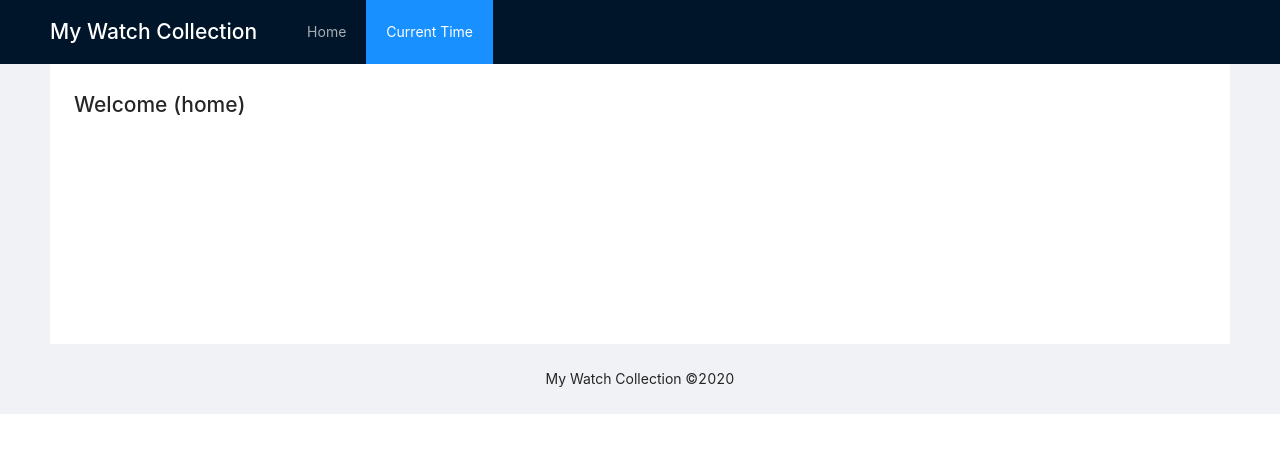
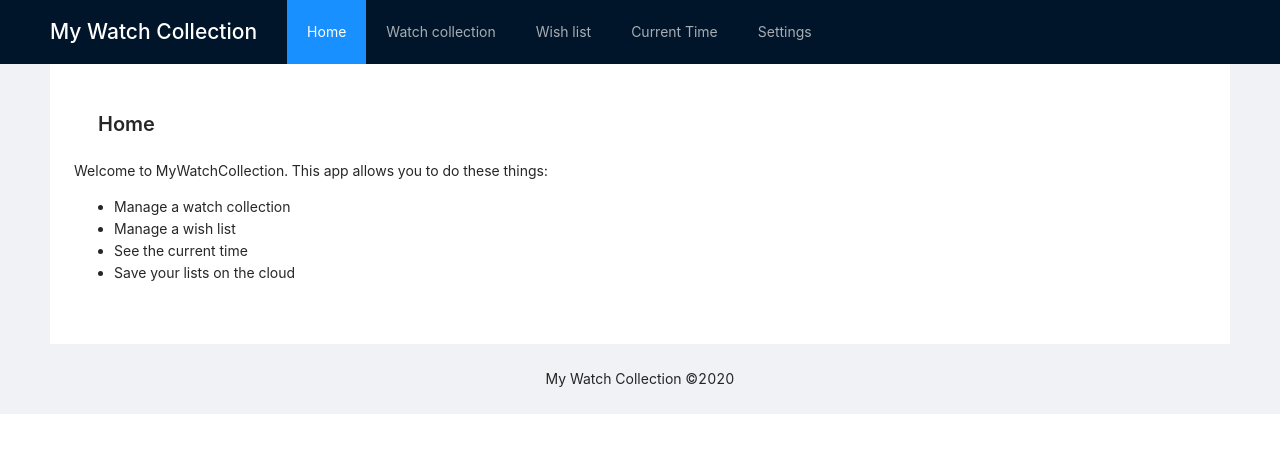
Before and after one commit to davidalvarezr/react-training-watch-collection, a React (Vite) app: page / in a window 1280 px wide. Shown: the top 452 px of the page. Built offline with nearby package versions, Linux system fonts and the light colour scheme.

Commit message:
[WIP] Watch collection page > form to add watches

```diff
--- a/src/App.tsx
+++ b/src/App.tsx
@@ -11,10 +11,11 @@ import './index.css'
 
 import HomePage from "~/src/pages/HomePage";
 import CurrentTimePage from "~/src/pages/CurrentTimePage";
+import WatchCollectionPage from "~/src/pages/WatchCollectionPage";
 
 const {Header, Content, Footer} = Layout;
 
-export default function () {
+function App() {
     return (
         <Router>
 
@@ -23,30 +24,48 @@ export default function () {
                     <div className="logo">
                         <h1>My Watch Collection</h1>
                     </div>
-                    <Menu theme="dark" mode="horizontal" defaultSelectedKeys={['2']}>
+                    <Menu theme="dark" mode="horizontal" defaultSelectedKeys={['1']}>
                         <Menu.Item key="1">
                             <Link to="/">
                                 Home
                             </Link>
                         </Menu.Item>
                         <Menu.Item key="2">
+                            <Link to="/watch-collection">
+                                Watch collection
+                            </Link>
+                        </Menu.Item>
+                        <Menu.Item key="3">
+                            <Link to="/wish-list">
+                                Wish list
+                            </Link>
+                        </Menu.Item>
+                        <Menu.Item key="4">
                             <Link to="/current-time">
                                 Current Time
+                            </Link>
+                        </Menu.Item>
+                        <Menu.Item key="5">
+                            <Link to="/settings">
+                                Settings
                             </Link>
                         </Menu.Item>
                     </Menu>
                 </Header>
                 <Content style={{padding: '0 50px'}}>
-                    {/*<Breadcrumb style={{margin: '16px 0'}}>*/}
-                    {/*    <Breadcrumb.Item>Home</Breadcrumb.Item>*/}
-                    {/*    <Breadcrumb.Item>List</Breadcrumb.Item>*/}
-                    {/*    <Breadcrumb.Item>App</Breadcrumb.Item>*/}
-                    {/*</Breadcrumb>*/}
                     <div className="site-layout-content">
 
                         {/* A <Switch> looks through its children <Route>s and
             renders the first one that matches the current URL. */}
                         <Switch>
+                            <Route exact path="/">
+                                <HomePage/>
+                            </Route>
+
+                            <Route path="/watch-collection">
+                                <WatchCollectionPage/>
+                            </Route>
+
                             <Route path="/current-time">
                                 <CurrentTimePage/>
                             </Route>
@@ -56,8 +75,9 @@ export default function () {
                             </Route>
 
                             <Route path="/">
-                                <HomePage/>
+                                404 not found
                             </Route>
+
                         </Switch>
 
                     </div>
@@ -69,3 +89,5 @@ export default function () {
         </Router>
     )
 }
+
+export default App
--- a/src/components/CurrentTime.tsx
+++ b/src/components/CurrentTime.tsx
@@ -13,17 +13,44 @@ function CurrentTime() {
         }
     })
 
-
-
     return (
         <span>{time}</span>
     )
 }
 
+/**
+ * Return the current time
+ */
 function buildTime(): string {
-    const date: Date = new Date()
-    return `${date.getHours()}:${date.getMinutes()}:${date.getSeconds()}`
+    let date: Date = new Date()
+    return `${getHours(date)}:${getMinutes(date)}:${getSeconds(date)}`
 }
 
+function getHours(date: Date): string {
+    return addLeadingZero(date.getHours())
+}
+
+function getMinutes(date: Date): string {
+    return addLeadingZero(date.getMinutes())
+}
+
+function getSeconds(date: Date): string {
+    return addLeadingZero(date.getSeconds())
+}
+
+/**
+ * Transform hours, minutes or seconds that have less than 2 digits to having 2 digits by appending
+ * zeros(s) at the beginning
+ * @param n the number representing either the hours, the minutes or the seonds
+ */
+function addLeadingZero(n: number): string {
+    let str = n.toString()
+    if (str.length < 2) {
+        do {
+            str = `0${n}`
+        } while (str.length < 2)
+    }
+    return str
+}
 
 export default CurrentTime
--- /dev/null
+++ b/src/components/WatchCollectionForm/WatchCollectionForm.tsx
@@ -0,0 +1,72 @@
+import { Form, Input, Button } from 'antd'
+import React from "react"
+import rules from "~/src/components/WatchCollectionForm/rules"
+
+const layout = {
+    labelCol: { span: 8 },
+    wrapperCol: { span: 8 },
+};
+const tailLayout = {
+    wrapperCol: { offset: 8, span: 8 },
+};
+
+function WatchCollectionForm(props: PropsType) {
+    const {mode} = props
+
+    function onFinish(values: any) {
+        console.log('Success:', values)
+    }
+
+    function onFinishFailed(errorInfo: any) {
+        console.log('Failed:', errorInfo)
+    }
+
+    return (
+        <Form
+            {...layout}
+            name="basic"
+            onFinish={onFinish}
+            onFinishFailed={onFinishFailed}
+        >
+
+            <Form.Item
+                label="Brand"
+                name="brand"
+                rules={rules.brand}
+            >
+                <Input />
+            </Form.Item>
+
+            <Form.Item
+                label="Model"
+                name="model"
+                rules={rules.model}
+            >
+                <Input />
+            </Form.Item>
+
+            <Form.Item
+            label="Description"
+            name="description"
+            >
+                <Input.TextArea rows={4} />
+            </Form.Item>
+
+            <Form.Item {...tailLayout}>
+                <Button type="primary" htmlType="submit">
+                    Submit
+                </Button>
+            </Form.Item>
+
+        </Form>
+    )
+
+}
+
+
+interface PropsType {
+    mode: 'add' | 'edit'
+}
+
+
+export default WatchCollectionForm
--- /dev/null
+++ b/src/components/WatchCollectionForm/rules.ts
@@ -0,0 +1,11 @@
+const watchCollectionFormRules = {
+    brand: [
+        {required: true, message: 'Please enter the brand of the watch !'}
+    ],
+    model: [
+        {required: true, message: 'Please enter the model of the watch !'}
+    ],
+
+}
+
+export default watchCollectionFormRules
--- /dev/null
+++ b/src/pages/AddWatchPage.tsx
@@ -0,0 +1,11 @@
+import WatchCollectionForm from "~/src/components/WatchCollectionForm/WatchCollectionForm";
+import React from "react";
+
+function AddWatchPage() {
+
+    return (
+        <WatchCollectionForm mode={"add"}/>
+    )
+}
+
+export default AddWatchPage
--- a/src/pages/CurrentTimePage.tsx
+++ b/src/pages/CurrentTimePage.tsx
@@ -1,6 +1,21 @@
 import React from 'react'
 import CurrentTime from "~/src/components/CurrentTime";
+import {PageHeader} from "antd";
 
-export default function(props: any) {
-    return (<span>Current time: <CurrentTime /></span>)
+function CurrentTimePage() {
+    return (
+        <div>
+            <PageHeader
+                className="site-page-header"
+                onBack={() => null}
+                title="Current time"
+                subTitle="(in Switzerland)"
+                backIcon={false}
+            />
+            <p>The current time in Switzerland is <CurrentTime /></p>
+        </div>
+
+    )
 }
+
+export default CurrentTimePage
--- a/src/pages/HomePage.tsx
+++ b/src/pages/HomePage.tsx
@@ -1,7 +1,26 @@
 import React from 'react'
+import {PageHeader} from "antd";
 
-export default function(props: any) {
+function HomePage() {
     return (
-        <h1>Welcome (home)</h1>
+        <div>
+            <PageHeader
+                className="site-page-header"
+                onBack={() => null}
+                title="Home"
+                backIcon={false}
+            />
+            <p>Welcome to MyWatchCollection. This app allows you to do these things:</p>
+            <ul>
+                <li>Manage a watch collection</li>
+                <li>Manage a wish list</li>
+                <li>See the current time</li>
+                <li>Save your lists on the cloud</li>
+            </ul>
+        </div>
+
+
     )
 }
+
+export default HomePage
--- /dev/null
+++ b/src/pages/WatchCollectionPage.tsx
@@ -0,0 +1,33 @@
+import React from "react"
+import {
+    Switch,
+    Route,
+    Link,
+    useParams,
+    useRouteMatch
+} from "react-router-dom"
+import {Button} from "antd"
+import AddWatchPage from "~/src/pages/AddWatchPage";
+
+function WatchCollectionPage() {
+    let {path, url} = useRouteMatch()
+
+    return (
+        <Switch>
+
+            <Route exact path={url}>
+                <Button type="primary">
+                    <Link to={`${url}/add`}>Add a watch</Link>
+                </Button>
+            </Route>
+
+            <Route exact path={`${url}/add`}>
+                <AddWatchPage />
+            </Route>
+
+        </Switch>
+
+    )
+}
+
+export default WatchCollectionPage
```
